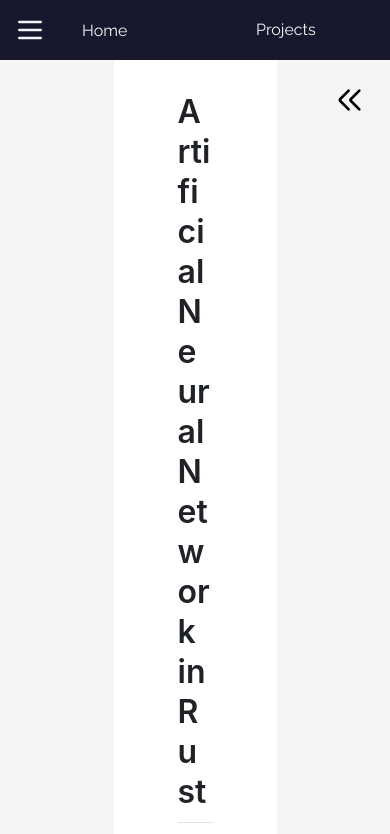
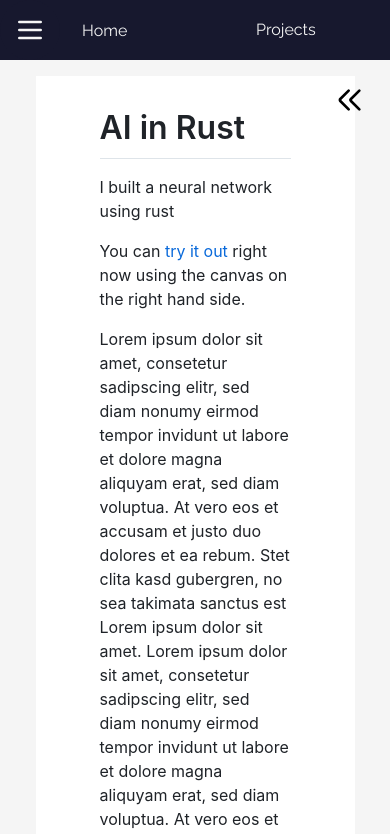
Before and after one commit to CorvinLogge/CorvinLogge.github.io, a Next.js app: page /projects/network in a window 390 px wide. Shown: the top 834 px of the page. Built offline with nearby package versions, Linux system fonts and the light colour scheme.

Commit message:
added a media query to test it

```diff
--- a/src/app/projects/layout.tsx
+++ b/src/app/projects/layout.tsx
@@ -7,13 +7,13 @@
     children: React.ReactNode;
 }>) {
     return (
-        <>
+        <div className={style.ProjectPageContainer}>
             <input type="checkbox" id="preview-checkbox" className={style.previewCheckbox} defaultChecked={true}/>
             <label htmlFor="preview-checkbox" className={style.previewButton}/>
 
             <div className={style.ProjectPageRoot}>
                 {children}
             </div>
-        </>
+        </div>
     )
 }
--- a/src/app/projects/projectpage.module.css
+++ b/src/app/projects/projectpage.module.css
@@ -1,4 +1,4 @@
-.ProjectPageRoot {
+.ProjectPageContainer {
     display: flex;
     flex-direction: row;
 
@@ -9,6 +9,23 @@
 
     width: 100%;
     height: 100%;
+
+    --animation-speed: 0.2s;
+}
+
+.ProjectPageRoot {
+    display: flex;
+    flex-direction: row;
+
+    justify-content: center;
+    align-items: flex-start;
+
+    background-color: var(--background-white);
+
+    max-width: 100%;
+
+    width: 100%;
+    height: 100%;
 }
 
 
@@ -16,16 +33,17 @@
     margin: 1rem;
     padding: 2rem 4rem 2rem 4rem;
 
-    max-width: calc(50% - 2rem - 8rem);
-
     width: 100%;
     height: 100%;
 
+    max-width: calc(50% - 2rem - 8rem);
+
     word-wrap: break-word;
 
-    transition: margin 0.5s;
+    transition: margin var(--animation-speed);
+
+    overflow-x: hidden;
 }
-
 
 .Preview {
     overflow: hidden;
@@ -33,12 +51,12 @@
     margin: 1rem;
     padding: 2rem 4rem 2rem 4rem;
 
-    max-width: calc(50% - 2rem - 8rem);
-
     width: 100%;
     height: 100%;
 
-    transition: width 0.5s, padding 0s, margin 0s;
+    max-width: calc(50% - 2rem - 8rem);
+
+    transition: var(--animation-speed) linear, padding 0s, margin 0s;
 
     background-color: white;
 }
@@ -82,10 +100,9 @@
 }
 
 .previewCheckbox:checked ~ .ProjectPageRoot .Preview {
-    transition: width 0.5s, padding-top 0s 0.5s, padding-bottom 0s 0.5s, padding-left 0.5s, padding-right 0.5s, margin-top 0s 0.5s, margin-bottom 0s 0.5s, margin-left 0.5s, margin-right 0.5s;
+    transition: var(--animation-speed) 0s linear, margin 0s var(--animation-speed), padding 0s var(--animation-speed);
 
     width: 0;
-    /*height: 0;*/
     padding: 0;
     margin: 0;
 }
@@ -94,3 +111,37 @@
     margin-left: 0;
     margin-right: 0;
 }
+
+@media (max-width: 1500px) {
+    .ProjectPageRoot {
+        max-width: 90%;
+    }
+
+    .Preview {
+        max-width: 100%;
+    }
+
+    .Article {
+        transition: var(--animation-speed) 0s linear, margin 0s var(--animation-speed), padding 0s var(--animation-speed);
+
+        white-space: pre;
+
+        width: 0;
+        padding: 0;
+        margin: 0;
+    }
+
+    .previewCheckbox:checked ~ .ProjectPageRoot .Article {
+        transition: var(--animation-speed) 0s linear, margin 0s 0s, padding 0s 0s;
+
+        margin: 1rem;
+        padding: 2rem 4rem 2rem 4rem;
+
+        max-width: 100%;
+
+        width: 100%;
+        height: 100%;
+
+        white-space: wrap;
+    }
+}
--- a/src/articles/network.mdx
+++ b/src/articles/network.mdx
@@ -1,8 +1,8 @@
 import style from "@/app/projects/projectpage.module.css"
 
-# Artificial Neural Network in Rust
+# AI in Rust
 
-I build a neural network using rust
+I built a neural network using rust
 
 You can <label htmlFor="preview-checkbox" className={style.inlinePreviewButton}> try it out </label> right now using the canvas on the right hand side.
 
--- a/src/articles/portfolio.mdx
+++ b/src/articles/portfolio.mdx
@@ -1,5 +1,5 @@
 # Portfolio Website
 
-This Project is meant to be a hub for documentation and, where applicable, demonstrations of my Projects
+This Project is meant to be a hub for documentation and, where applicable, demonstration of my Projects
 
-As you can see, this i very much still WIP
+As you can see, this is very much still WIP
```
